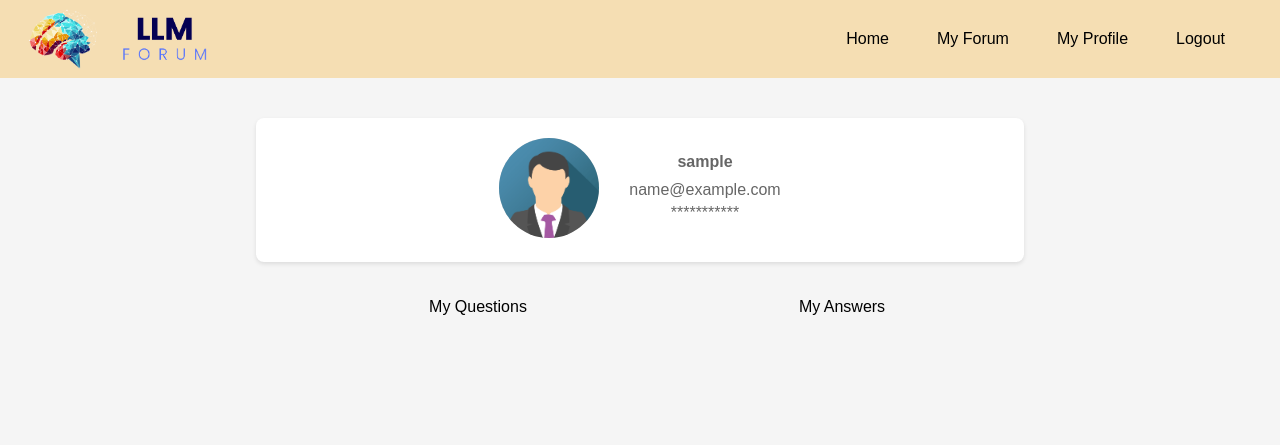
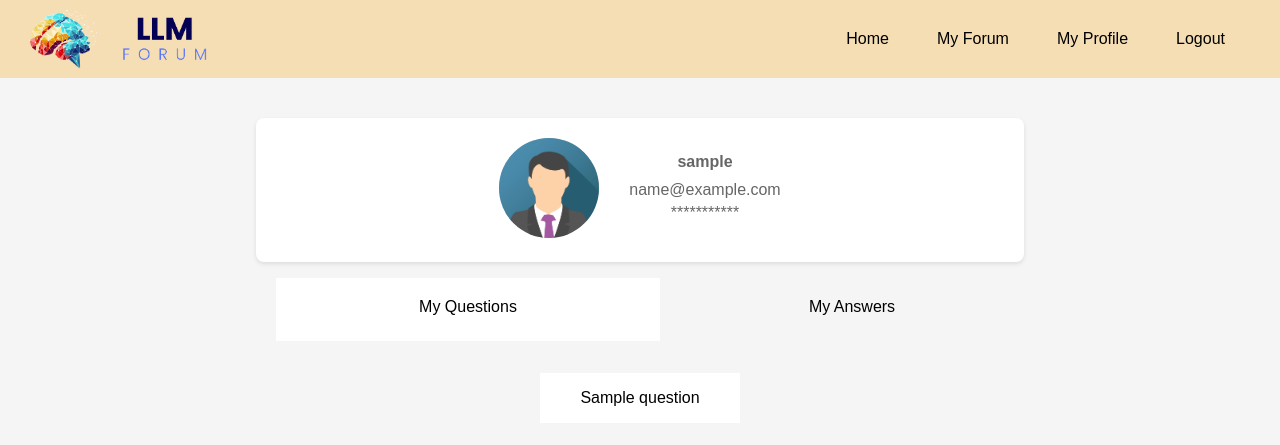
Before and after one commit to jith4j/CITS5505-Agile-Web-Development, a Flask app: page /profile in a window 1280 px wide. Shown: the top 445 px of the page. Run offline with Flask 3, Linux system fonts and the light colour scheme; a user stored in the database is signed in; tables that the repository leaves empty hold one stand-in row (values such as "Sample post").

Commit message:
Styling changes for tabs and question list added
Page now displays all the question from the active user

```diff
--- a/app/routes.py
+++ b/app/routes.py
@@ -129,4 +129,5 @@ def answer(qid):
 @login_required
 def profile():
     curruser = current_user
-    return render_template('profile.html', user=curruser)
+    ques_list = db.session.scalars(curruser.question_posts.select()).all()
+    return render_template('profile.html', user=curruser, ques=ques_list)
--- a/app/static/style.css
+++ b/app/static/style.css
@@ -227,8 +227,8 @@ textarea {
 }
 
 .profile-body {
-  flex: 1;
   display: flex;
+  flex-direction: column;
   width: 60%;
   justify-content: center;
   align-items: center;
@@ -246,6 +246,13 @@ textarea {
   text-align: center;
   padding: 20px 20px 25px 20px;
   cursor: pointer;
+  &.active {
+    background-color: white;
+  }
+}
+.profile-tabs-content {
+  background-color: white;
+  padding-right: 40px;
 }
 
 /* Login page */
--- a/app/templates/profile.html
+++ b/app/templates/profile.html
@@ -15,11 +15,16 @@
             </div>
         </section>
         <!-- https://codepen.io/Lewitje/pen/doJRBX/ -->
-        <section class="profile-body">
+        <div class="profile-body">
             <ul class="profile-tabs">
                 <li class="active">My Questions</li>
                 <li>My Answers</li>
             </ul>
-        </section>
+            <ul class="profile-tabs-content">
+                {% for q in ques %}
+                <p>{{ q.question }}</p>
+                {% endfor %}
+            </ul>
+        </div>
     </div>
     {% endblock %}>
```
